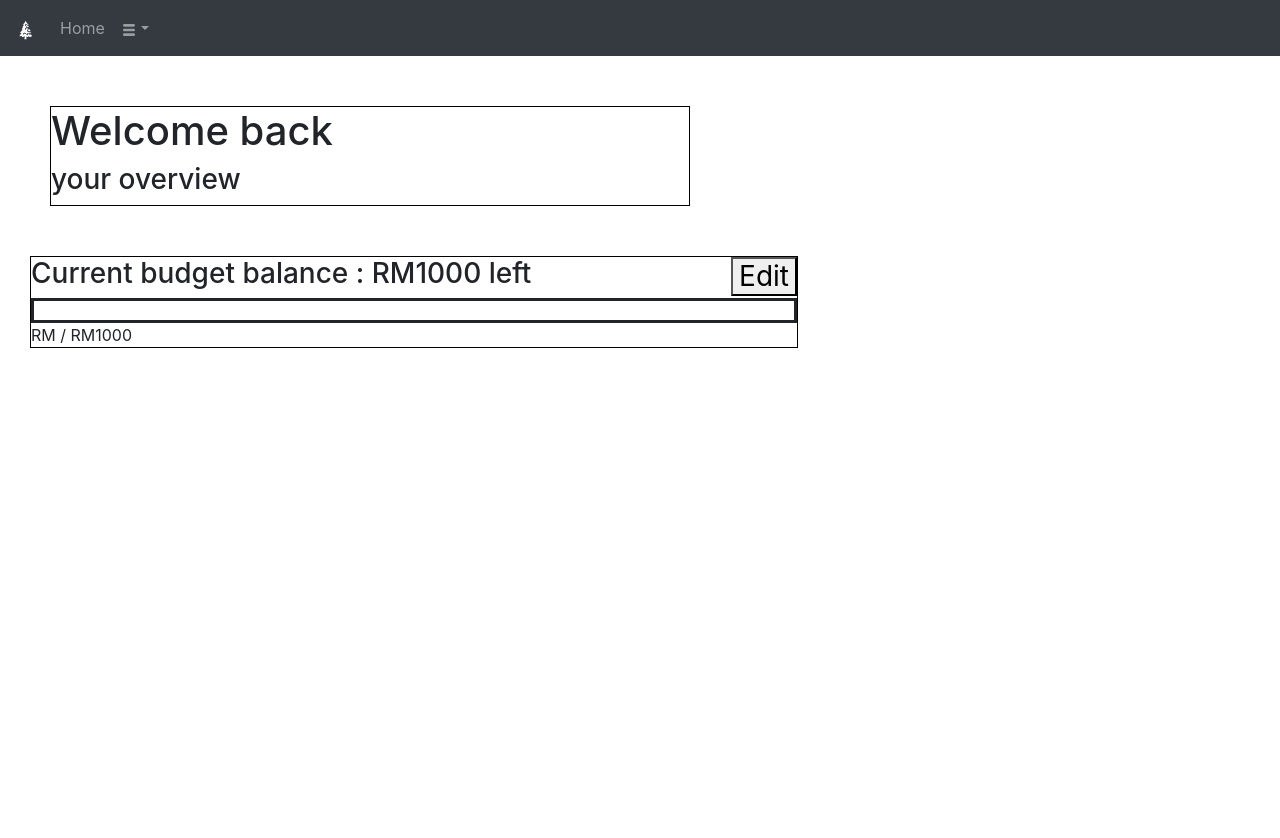
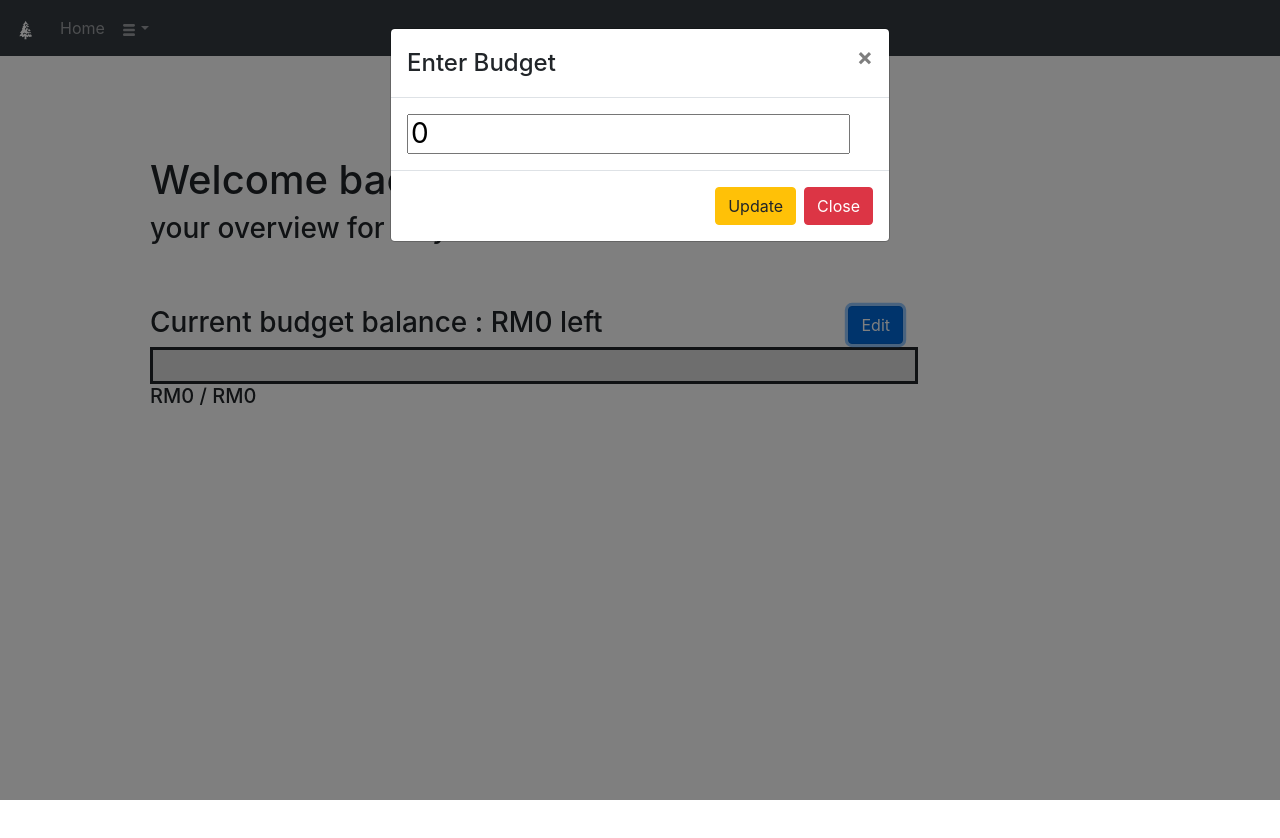
Before and after one commit to viasola/money-tree, a React (Create React App) app: page /#/home in a window 1280 px wide. Both pictures are taken after a click on the button "Edit". Shown: the top 838 px of the page. Before the commit the page ends 800 px from the top, so only its background shows below. Built offline with nearby package versions, Linux system fonts and the light colour scheme; no server answers.

Commit message:
updated Budget Bar & WelcomeMsg

```diff
--- a/src/Dashboard.js
+++ b/src/Dashboard.js
@@ -49,7 +49,7 @@ export default function Dashboard () {
       <WelcomeMsg />
       <Budget />
 
-      <div className="chart" style={{width:'350px',marginLeft:"100px",marginTop:"70px"}}>
+      <div className="chart" style={{width:'450px',marginLeft:"200px",marginTop:"70px"}}>
         <Pie data={state} />
       </div>
     </>
--- a/src/components/Budget.js
+++ b/src/components/Budget.js
@@ -1,26 +1,27 @@
 import { useState, useEffect } from "react"
+import EditBudget from "./EditBudget"
 
 export default function Budget () {
 
   let [expense, setExpense] = useState([])
-  let [budget, setBudget] = useState(1000)
-  let [width, setWidth] = useState()
+  let [budget, setBudget] = useState(0)
 
   useEffect(() => {
       fetch(`http://localhost:8080/expenses/monthly/7`).then(res => res.json()).then(data => data.map(price => Number(price.amount)).reduce((total, price) => total + price)).then(data => setExpense(data))
     }, [])
 
-  // const getBudget = budget = 0 ? 0 : expense
+
 
   return (
     <>
-      <div className="budget" style={{border:"1px solid black",width:"60%", textAlign:"left", marginTop:"50px",marginLeft:"30px"}}>
-        <h3>Current budget balance : RM{budget - expense} left <span style={{float:"right"}}><button className="edit-btn">Edit</button></span></h3>
+      <div className="budget" style={{width:"60%", textAlign:"left", marginTop:"60px",marginLeft:"150px"}}>
+        <h3>Current budget balance : RM{budget <= 0? 0 : (budget - expense)} left <span style={{float:"right"}}><EditBudget budget={budget} setBudget={setBudget} className="edit-btn"/></span></h3>
 
-        <div className="bar-wrapper" style={{width:'100%',height:'25px',border:'solid'}} min='0'>
-          <div className="bar" style={{width:`${(expense / budget * 100)}%`,height:'20px',backgroundColor:"blue"}} min='0'></div>
+
+        <div className="bar-wrapper" style={{width:'100%',height:'37px',border:'solid', backgroundColor:'gainsboro'}} min='0'>
+          <div className="bar" style={{width: budget <= 0 ? '0%' : `${100 - (expense / budget * 100)}%`,height:'30px',backgroundColor:"gold"}} min='0'></div>
         </div>
-        <span>RM{expense} / RM{budget}</span>
+        <h5>RM{budget === 0 ? 0 : expense} / RM{budget}</h5>
 
       </div>
     </>
--- /dev/null
+++ b/src/components/EditBudget.js
@@ -0,0 +1,53 @@
+
+export default function EditBudget(props) {
+
+// const handleChange = (e) => {
+//     e.preventDefault()
+//     setBudgetInput( )
+// }
+    return (
+<>
+<div class="container">
+  <button type="button" class="btn btn-primary" data-toggle="modal" data-target="#myModal">
+    Edit
+  </button>
+
+  <div class="modal" id="myModal">
+    <div class="modal-dialog">
+      <div class="modal-content">
+
+        <div class="modal-header">
+          <h4 class="modal-title">Enter Budget</h4>
+          <button type="button" class="close" data-dismiss="modal">&times;</button>
+        </div>
+
+        <div class="modal-body">
+          <input type="number" value={props.budget} onChange={e => props.setBudget(e.target.value)}/>
+        </div>
+
+        <div class="modal-footer">
+            <button class="btn btn-warning" data-dismiss="modal">Update</button>
+            <button type="button" class="btn btn-danger" data-dismiss="modal">Close</button>
+        </div>
+
+      </div>
+    </div>
+  </div>
+
+</div>
+
+
+
+        {/* <div>
+            <button className="edit-btn">Edit</button>
+            <form action="">
+                <input type={budgetInput ? 'text' : 'hidden'} />
+                <button>Update</button>
+            </form>
+        </div> */}
+
+
+</>
+
+    )
+}
--- a/src/components/WelcomeMsg.js
+++ b/src/components/WelcomeMsg.js
@@ -1,10 +1,10 @@
 export default function WelcomeMsg () {
   return (
     <>
-      <div className="welcome" style={{border:"1px solid black" ,width:"50%",marginTop:"50px", textAlign:"left",marginLeft:"50px"}}>
+      <div className="welcome" style={{width:"50%",marginTop:"100px", textAlign:"left",marginLeft:"150px"}}>
 
-        <h1>Welcome back</h1>
-        <h3>your overview</h3>
+        <h1>Welcome back XXX!</h1>
+        <h3>your overview for July 2022</h3>
       </div>
     </>
   )
```
Also changed, not shown: src/Header.js (+5 -4 lines).
